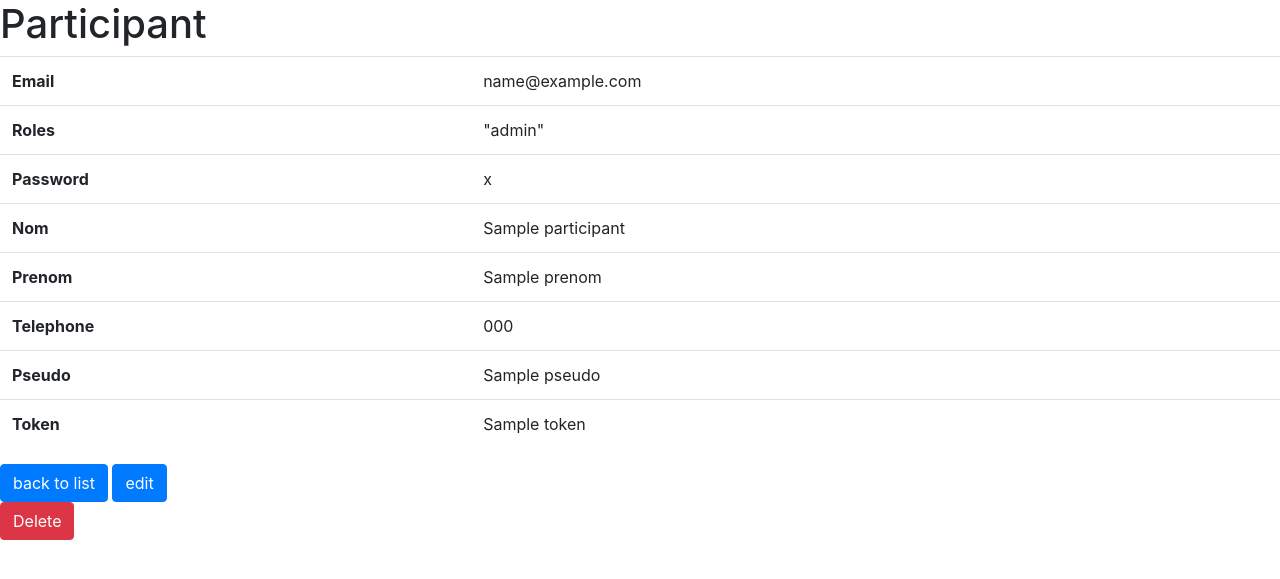
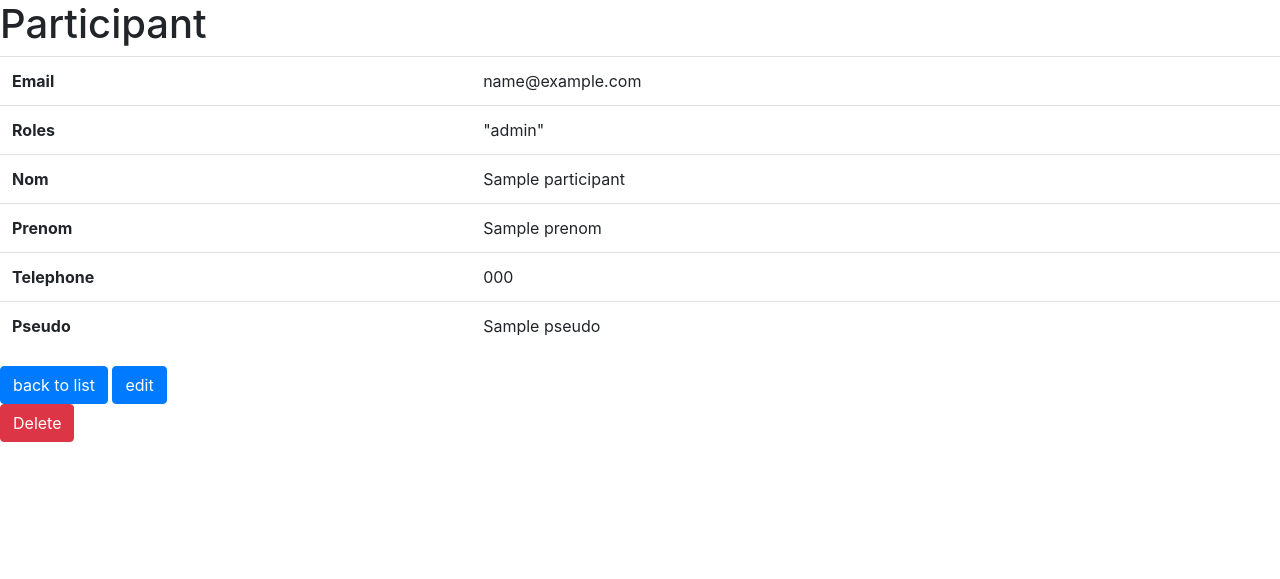
Before and after one commit to SL-PROGRAM/PROJET-ENI-2, a Symfony app: template templates/participant/show.html.twig in a window 1280 px wide. Shown: the part 56-635 px from the top of the page. Run offline with Twig, Linux system fonts and the light colour scheme; the template is opened without the code that fills it: most values are stand-ins (such as "Sample title", 1, 10 or a date in 2020); some libraries are stand-ins or nearby versions.

Commit message:
modification participant front

```diff
--- a/templates/participant/show.html.twig
+++ b/templates/participant/show.html.twig
@@ -17,10 +17,6 @@
                 <td>{{ participant.roles ? participant.roles|json_encode : '' }}</td>
             </tr>
             <tr>
-                <th>Password</th>
-                <td>{{ participant.password }}</td>
-            </tr>
-            <tr>
                 <th>Nom</th>
                 <td>{{ participant.nom }}</td>
             </tr>
@@ -36,10 +32,7 @@
                 <th>Pseudo</th>
                 <td>{{ participant.pseudo }}</td>
             </tr>
-            <tr>
-                <th>Token</th>
-                <td>{{ participant.token }}</td>
-            </tr>
+
         </tbody>
     </table>
 
```
Also changed, not shown: 1 other file.
